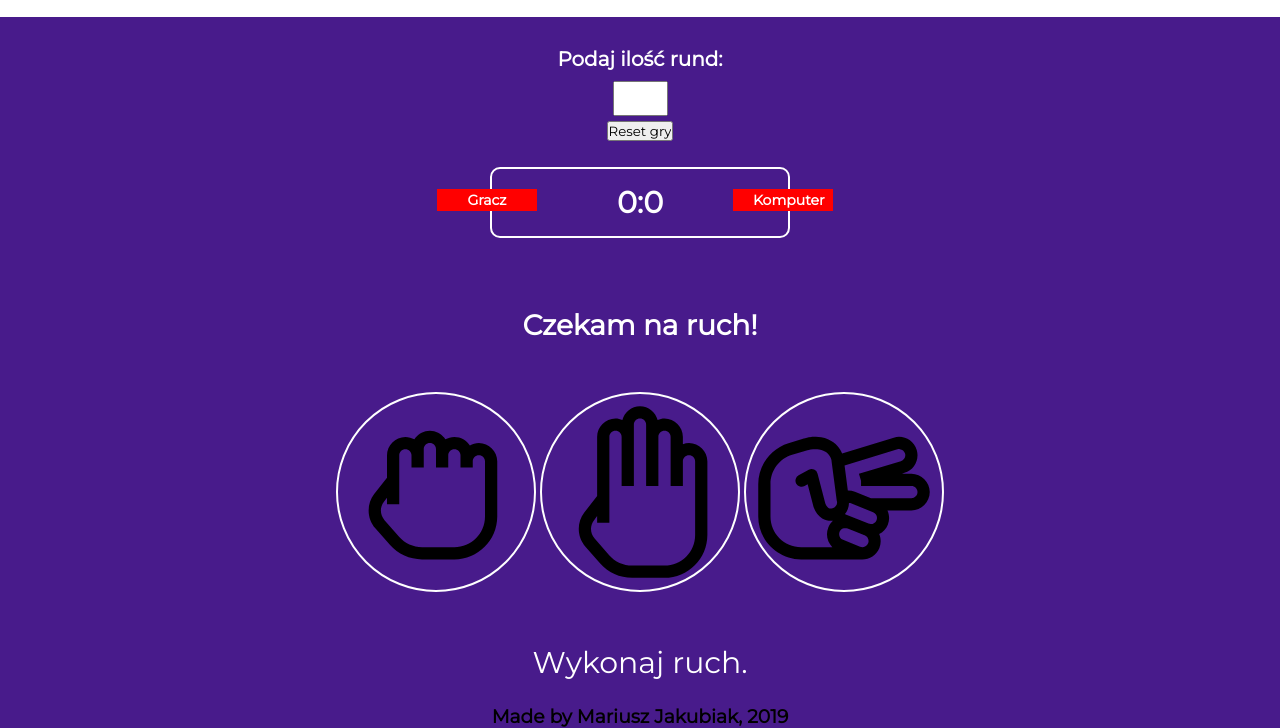
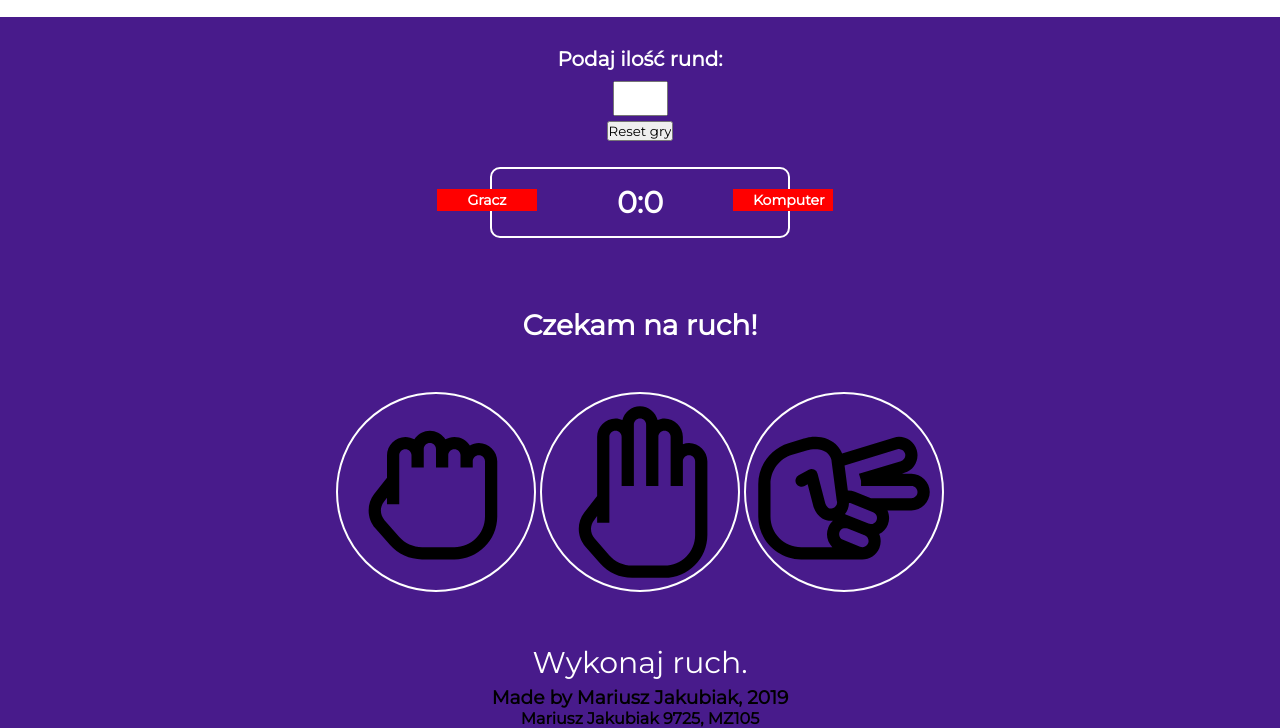
Before and after one commit to mjakubiak18/rps, a plain HTML site: page index.html in a window 1280 px wide. Shown: the part 72-800 px from the top of the page. Drawn offline with Linux system fonts and the light colour scheme.

Commit message:
update footer

```diff
--- a/index.html
+++ b/index.html
@@ -26,6 +26,7 @@
     <script src="main.js"></script>
     <div class="footer">
         <h3>Made by Mariusz Jakubiak, 2019</h3>
+        <h4>Mariusz Jakubiak 9725, MZ105</h4>
     </div>
 </body>
 </html>
```
